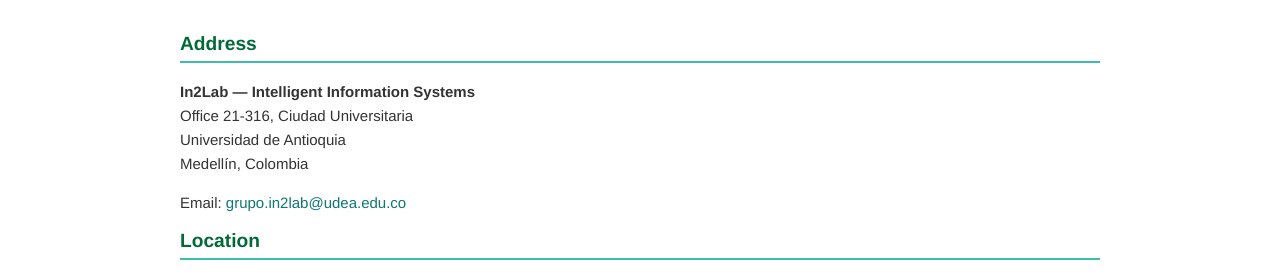
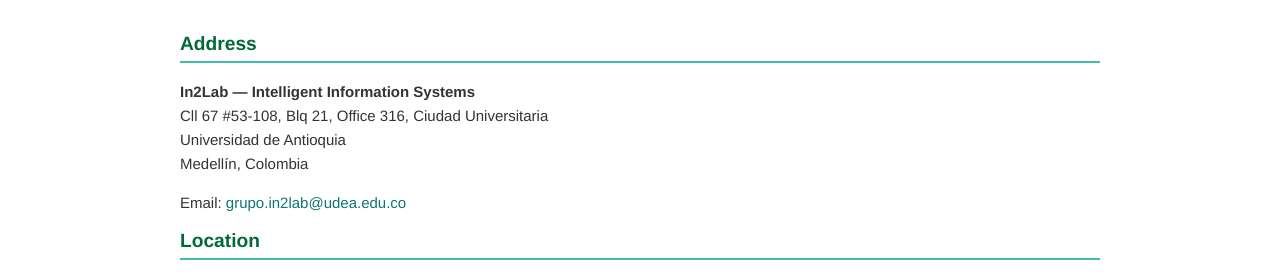
Before and after one commit to IN2LABUDEA/IN2LABUDEA.github.io, a Jekyll site: the page built from contact.html, in a window 1280 px wide and 1162 px high. Shown: the part 212-490 px from the top of the window. Built offline with Jekyll 4.4.1, drawn with Linux system fonts in a browser that asks for light colours; grey boxes are pictures that could not be loaded.

Commit message:
added contact

```diff
--- a/contact.html
+++ b/contact.html
@@ -15,7 +15,7 @@
     <h2 class="section-heading">Address</h2>
     <p>
       <strong>In2Lab — Intelligent Information Systems</strong><br>
-      Office 21-316, Ciudad Universitaria<br>
+      Cll 67 #53-108, Blq 21, Office 316, Ciudad Universitaria<br>
       Universidad de Antioquia<br>
       Medellín, Colombia
     </p>
```
